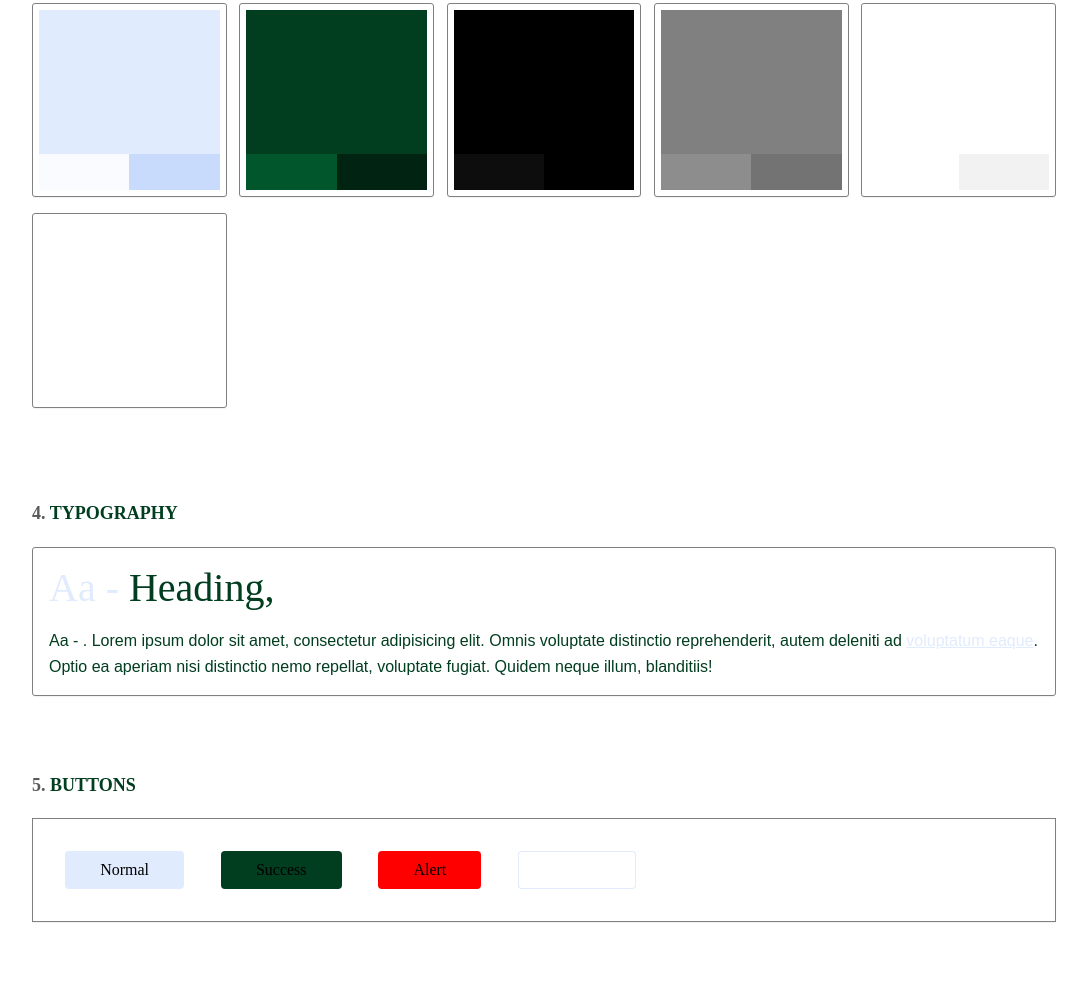
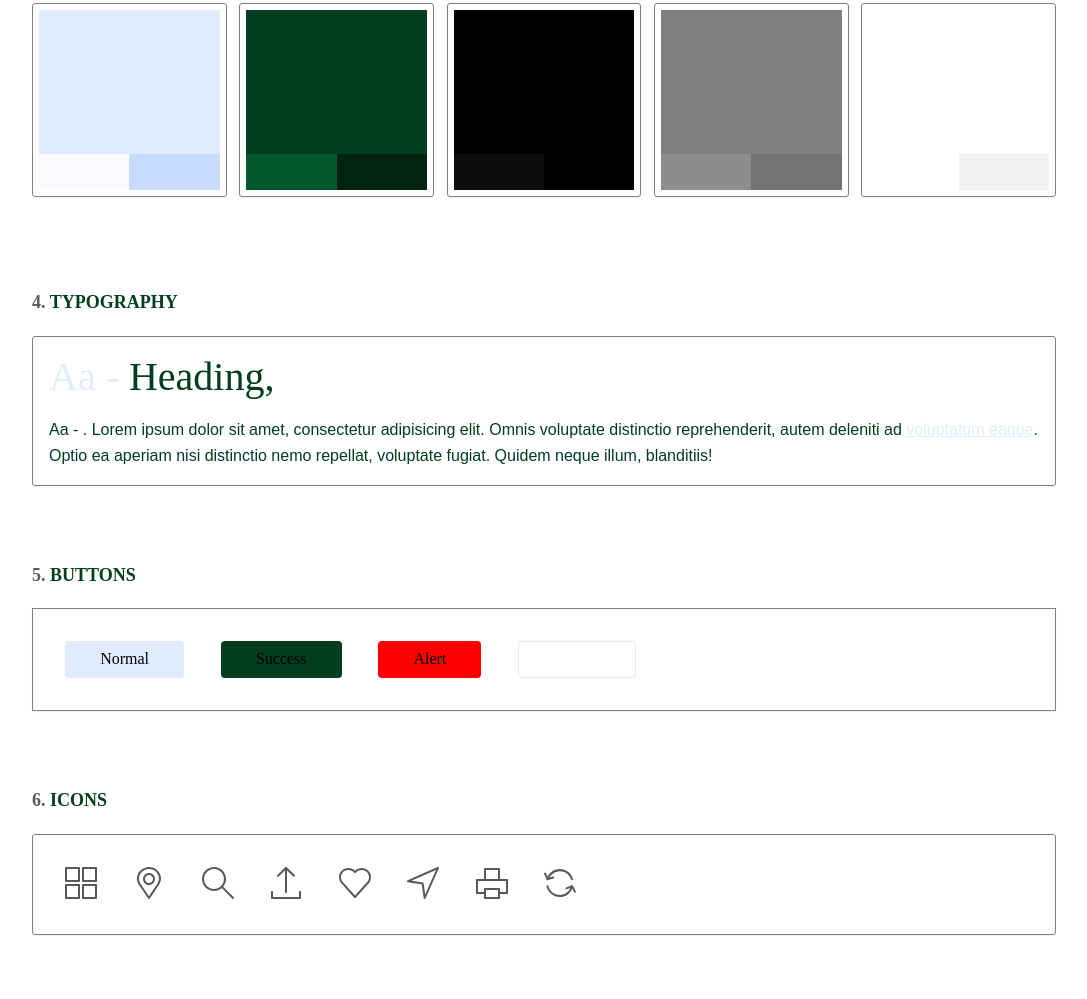
Before and after one commit to jwilson5153/jwilson5153---wdd331_fall2021_styleguide_template, a website built with Parcel: page src/index.html in a window 1280 px wide. Shown: the part 840-1839 px from the top of the page, without its empty margins (96-1183 px from the left). Built offline with nearby package versions, Linux system fonts and the light colour scheme; a web font is replaced by a local one.

Commit message:
commit 10/14/3:28pm

```diff
--- a/src/css/style-guide.css
+++ b/src/css/style-guide.css
@@ -1,3 +1,4 @@
+
 /* --------------------------------
 
 xBackground
--- a/src/index.html
+++ b/src/index.html
@@ -86,7 +86,6 @@
 
           <li class="cd-box"><div class="cd-color-swatch"></div></li>
 
-          <li class="cd-box"><div class="cd-color-swatch"></div></li>
         </ul>
       </section>
 
```
